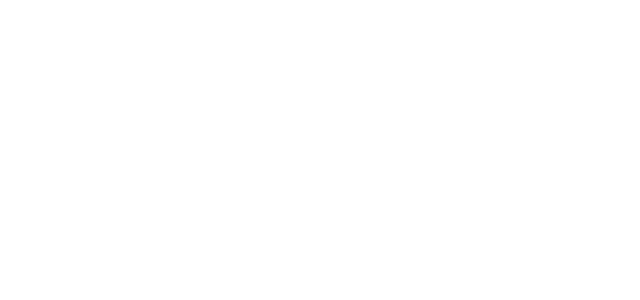
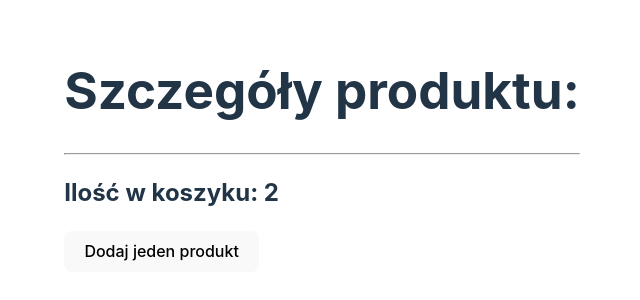
Before and after one commit to lukas-sikora/zadania-react, a React (Vite) app in the folder react-training/: page / in a window 1280 px wide. Shown: the part 250-550 px from the top of the page, without its empty margins (318-958 px from the left). Built offline with nearby package versions, Linux system fonts and the light colour scheme.

Commit message:
react-memo-task/3

```diff
--- a/react-training/src/App.jsx
+++ b/react-training/src/App.jsx
@@ -1,5 +1,19 @@
 const App = () => {
-  return <div></div>;
+  const product = { name: "Smartfon XYZ", price: 2999 };
+
+  return (
+    <>
+      <h1>Szczegóły produktu:</h1>
+      <hr />
+      <h2>Ilość w koszyku: 2</h2>
+      <button
+        onClick={() => {
+          "zmień stan produktu";
+        }}
+      >
+        Dodaj jeden produkt
+      </button>
+    </>
+  );
 };
-
 export default App;
```
